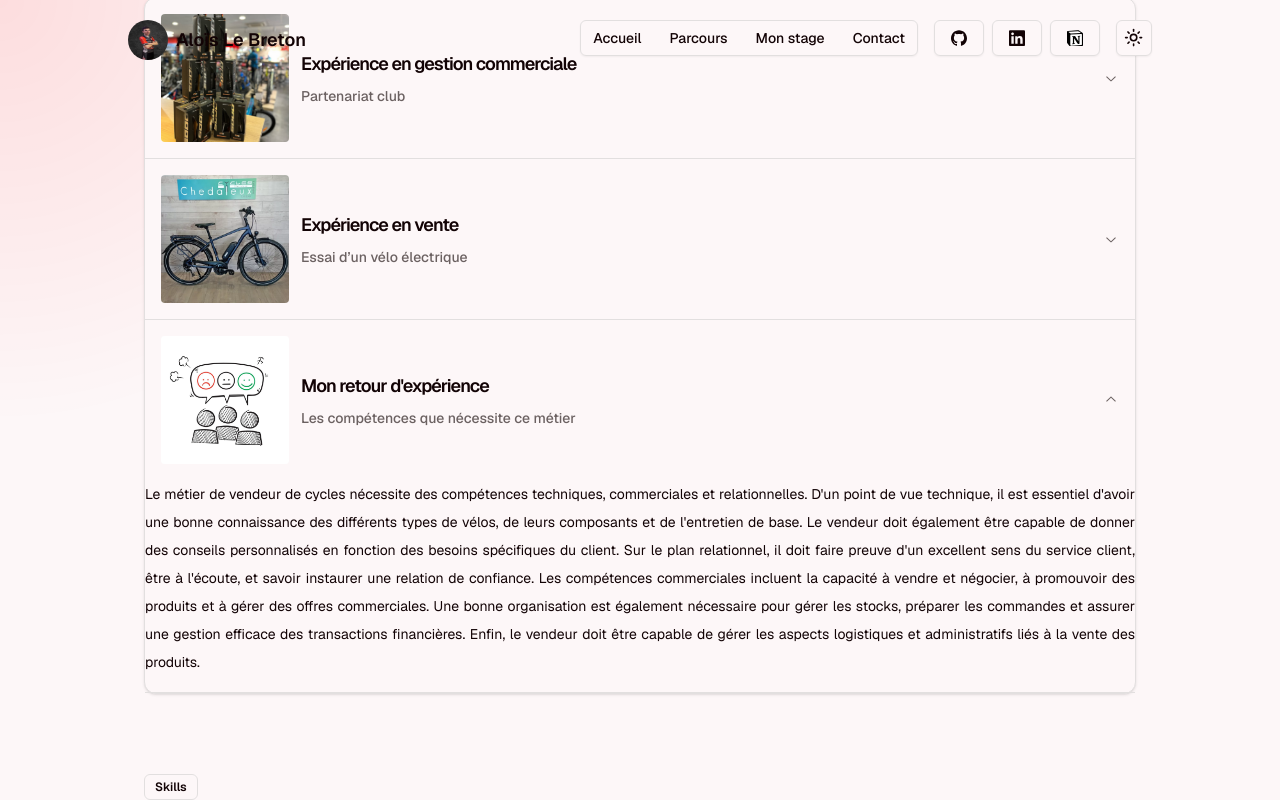
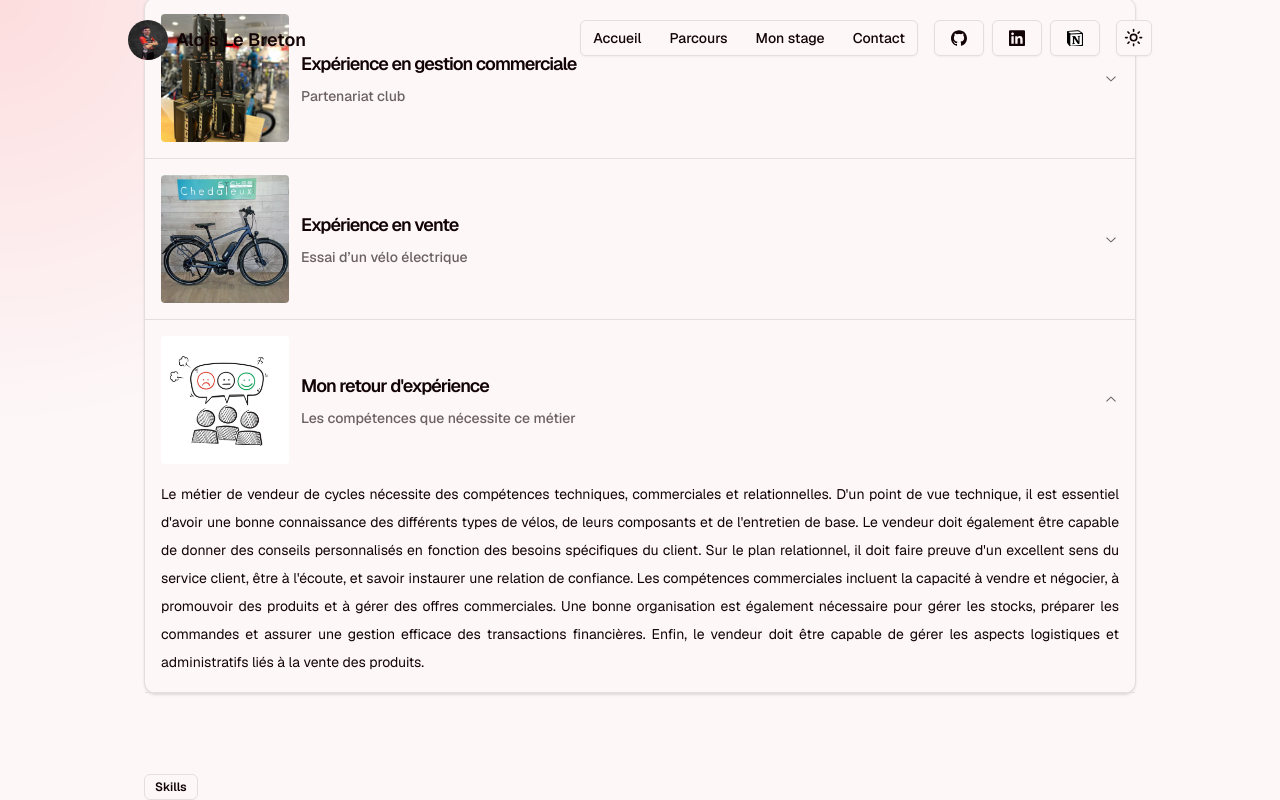
Before and after one commit to tanguyjulien56/vite-react, a Next.js app: page / in a window 1280 px wide. Both pictures are taken after a click on the button 640 px from the left and 3509 px from the top of the page. Shown: the part 3109-3909 px from the top of the page. Built offline with nearby package versions, Linux system fonts and the light colour scheme; a web font is replaced by a local one.

Commit message:
rajout px dans accordion

```diff
--- a/src/components/Entreprise.tsx
+++ b/src/components/Entreprise.tsx
@@ -143,7 +143,7 @@ export default function Entreprise() {
                   </section>
                 </AccordionTrigger>
                 <AccordionContent>
-                  <p className="leading-7 [&:not(:first-child)]:mt-6 col-span-2 text-justify">
+                  <p className="leading-7 [&:not(:first-child)]:mt-6 col-span-2 text-justify px-4">
                     Lors de mon stage, j’ai géré une offre commerciale en
                     partenariat avec le Cyclo Club de Malestroit et la Société
                     Cycliste de Malestroit, clubs sponsorisés par le magasin.
@@ -183,7 +183,7 @@ export default function Entreprise() {
                   </section>
                 </AccordionTrigger>
                 <AccordionContent>
-                  <p className="leading-7 [&:not(:first-child)]:mt-6 col-span-2 text-md text-justify">
+                  <p className="leading-7 [&:not(:first-child)]:mt-6 col-span-2 text-md text-justify px-4">
                     Lors de la deuxième semaine de mon stage, j’ai organisé
                     l’essai d’un vélo à assistance électrique pour un client.
                     J’ai préparé le vélo en vérifiant les serrages, la pression
@@ -218,7 +218,7 @@ export default function Entreprise() {
                   </section>
                 </AccordionTrigger>
                 <AccordionContent>
-                  <p className="leading-7 [&:not(:first-child)]:mt-6 col-span-2 text-justify">
+                  <p className="leading-7 [&:not(:first-child)]:mt-6 col-span-2 text-justify px-4">
                     Le métier de vendeur de cycles nécessite des compétences
                     techniques, commerciales et relationnelles. D'un point de
                     vue technique, il est essentiel d'avoir une bonne
```
